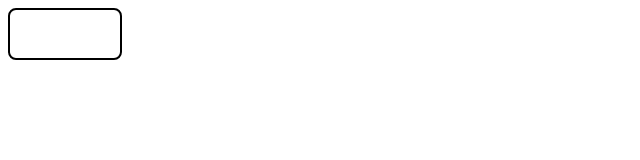
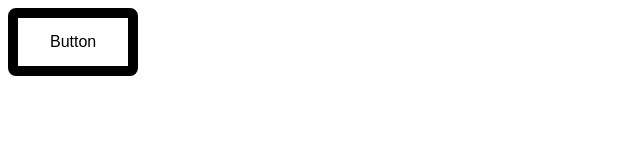
Before and after one commit to CuinnB12/smms-stash, a plain HTML site: page index.html in a window 1280 px wide. Shown: the whole page, without its empty margins (0-640 px from the left). Drawn offline with Linux system fonts and the light colour scheme.

Commit message:
Update index.html

```diff
--- a/index.html
+++ b/index.html
@@ -10,8 +10,8 @@
     <style>
       .clickbutton {
         background-color: while;
-        border: 2px solid black;
-        color: white;
+        border: 10px solid black;
+        color: black;
         padding: 15px 32px; /* Space inside the button */
         text-align: center;
         text-decoration: none; /* Remove default underline */
```
